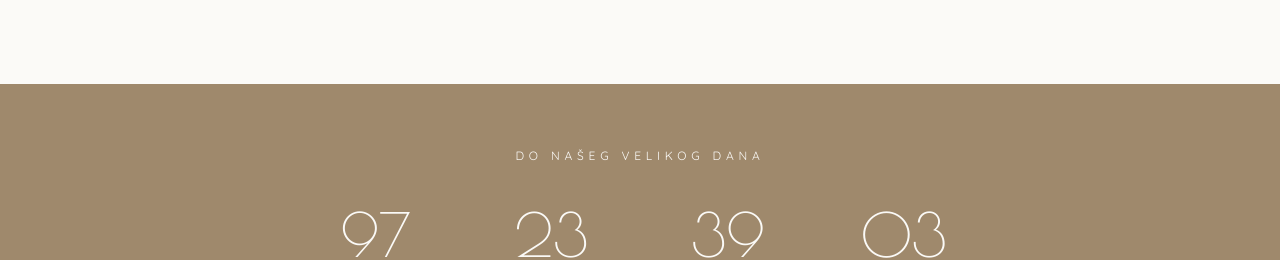
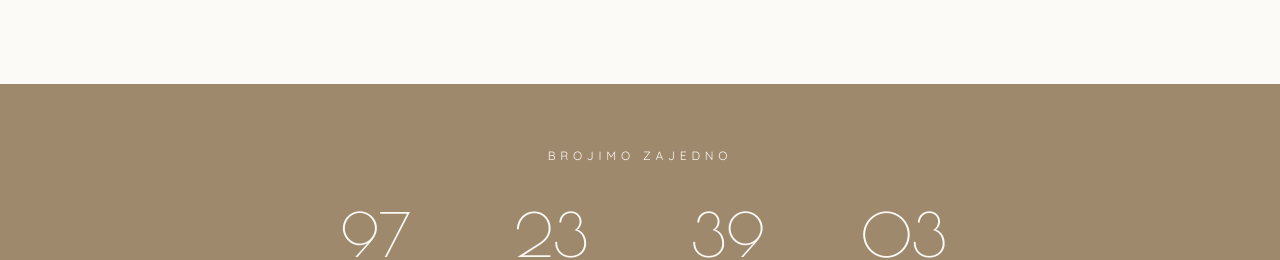
Before and after one commit to NikolaTomic00/pozivnica13, a React (Vite) app: page / in a window 1280 px wide. Shown: the part 2958-3218 px from the top of the page. Built offline with nearby package versions, Linux system fonts and the light colour scheme; a web font is replaced by a local one.

Commit message:
text update

```diff
--- a/src/sections/CountdownSection/CountdownSection.jsx
+++ b/src/sections/CountdownSection/CountdownSection.jsx
@@ -3,7 +3,9 @@ import { useEffect, useState } from "react";
 const weddingDate = new Date("2026-09-26T16:30:00+02:00");
 
 export default function CountdownSection() {
-  const [timeLeft, setTimeLeft] = useState(() => Math.max(0, weddingDate.getTime() - Date.now()));
+  const [timeLeft, setTimeLeft] = useState(() =>
+    Math.max(0, weddingDate.getTime() - Date.now()),
+  );
 
   useEffect(() => {
     const timer = window.setInterval(() => {
@@ -22,12 +24,16 @@ export default function CountdownSection() {
   return (
     <section className="flex items-center py-8 text-center sm:py-12">
       <div className="flex w-full flex-col items-center bg-[var(--sand-deep)] px-4 py-12 text-[var(--cream)] sm:px-10 sm:py-16">
-        <p className="text-xs uppercase tracking-[.4em]">Do našeg velikog dana</p>
+        <p className="text-xs uppercase tracking-[.4em]">Brojimo zajedno</p>
         <div className="mt-10 grid w-full max-w-2xl grid-cols-4 gap-3 sm:gap-8">
           {countdown.map(([number, label]) => (
             <div key={label}>
-              <div className="font-heading text-4xl sm:text-6xl">{String(number).padStart(2, "0")}</div>
-              <div className="mt-2 text-[10px] uppercase tracking-[.2em] opacity-75 sm:text-xs">{label}</div>
+              <div className="font-heading text-4xl sm:text-6xl">
+                {String(number).padStart(2, "0")}
+              </div>
+              <div className="mt-2 text-[10px] uppercase tracking-[.2em] opacity-75 sm:text-xs">
+                {label}
+              </div>
             </div>
           ))}
         </div>
```
